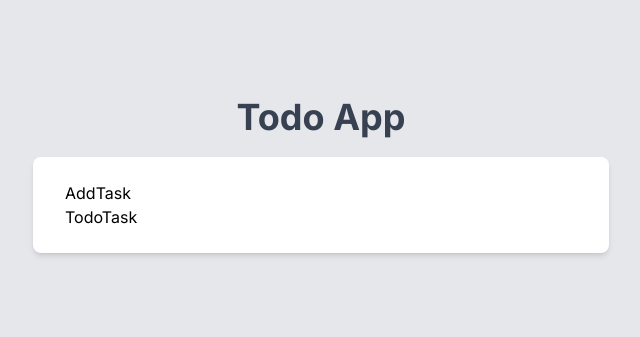
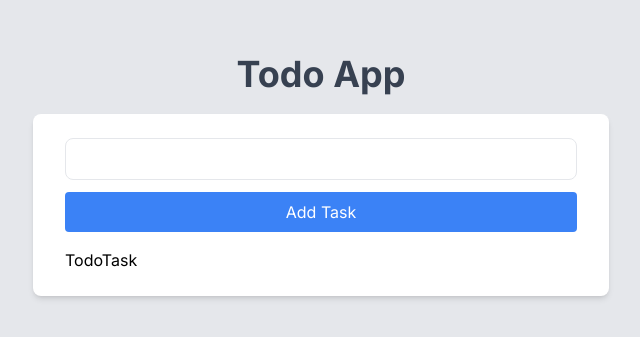
Before and after one commit to Hirota723/todo-app, a Next.js app: page / in a window 1280 px wide. Shown: the part 161-498 px from the top of the page, without its empty margins (319-959 px from the left). Built offline with nearby package versions, Linux system fonts and the light colour scheme.

Commit message:
💄 AddTaskのUIを追加

```diff
--- a/src/app/components/AddTask.tsx
+++ b/src/app/components/AddTask.tsx
@@ -1,7 +1,17 @@
 import React from "react";
 
 const AddTask = () => {
-  return <div>AddTask</div>;
+  return (
+    <form className="mb-4 space-y-3">
+      <input
+        type="text"
+        className="w-full border px-4 py-2 rounded-lg focus:outline-none focus:border-blue-400"
+      />
+      <button className="w-full px-4 py-2 text-white bg-blue-500 rounded transform hover:bg-blue-400 hover:scale-95 duration-200">
+        Add Task
+      </button>
+    </form>
+  );
 };
 
 export default AddTask;
```
